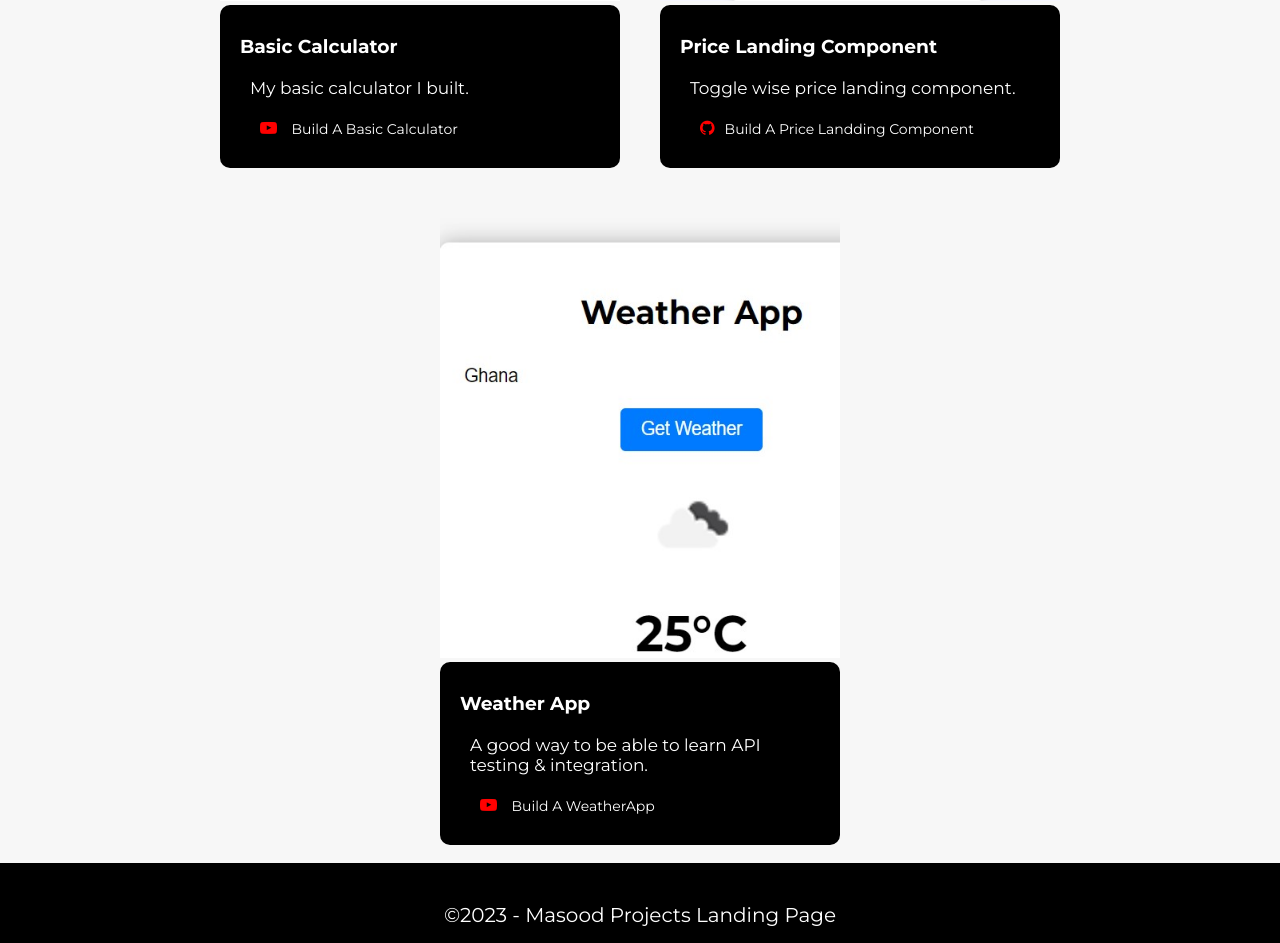
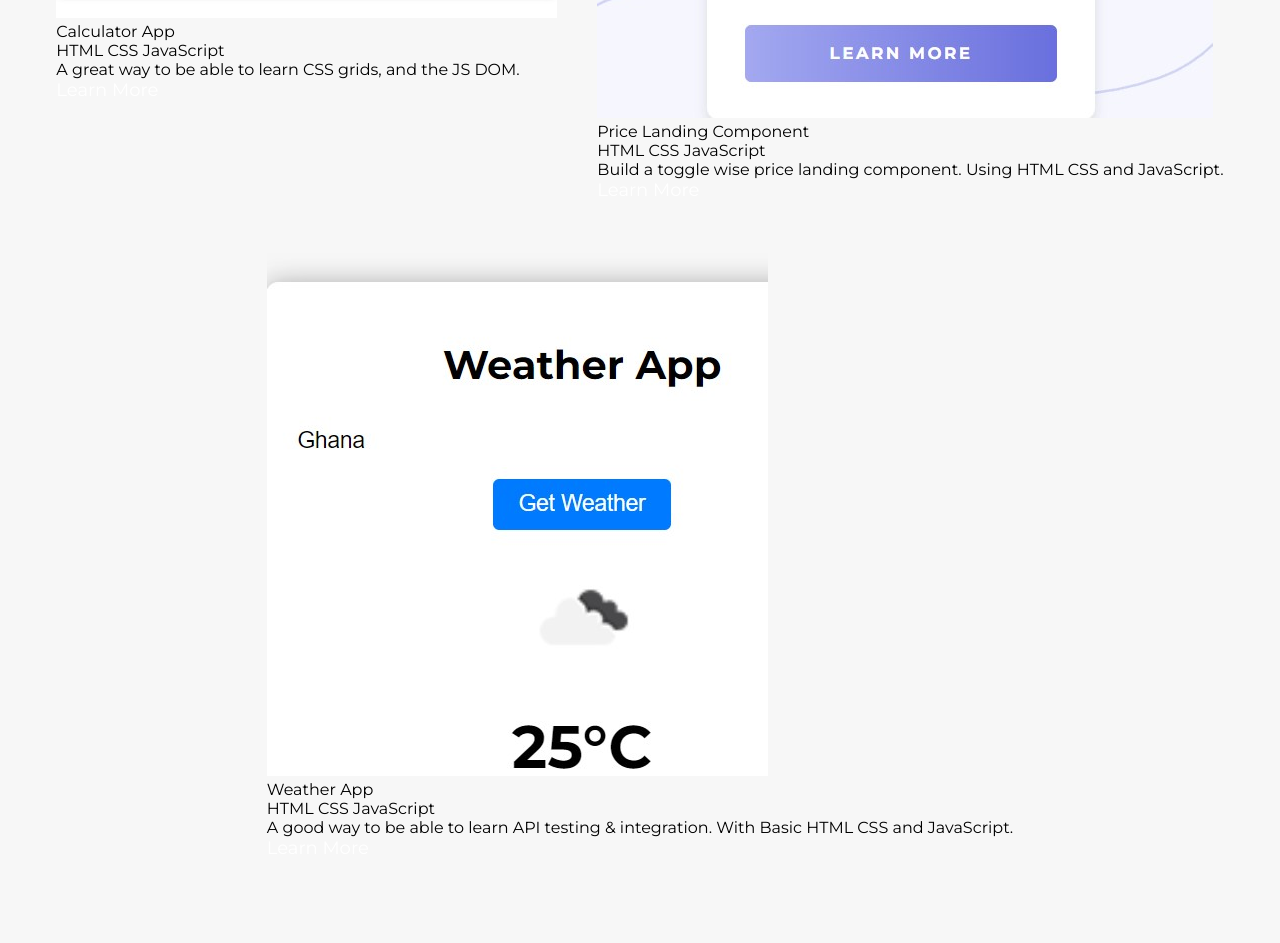
Before and after one commit to Masood-zone/Projects_Site, a plain HTML site: page index.html in a window 1280 px wide. Shown: the part 760-1703 px from the top of the page. After the commit the page ends 1637 px from the top, so only its background shows below. Drawn offline with Linux system fonts and the light colour scheme.

Commit message:
Revamped structure

```diff
--- a/index.html
+++ b/index.html
@@ -12,7 +12,7 @@
 
 <body>
     <div class="header">
-        <h1>Kirito Projects</h1>
+        <h1>Kirito Projects Page</h1>
         <nav>
             <ul>
                 <li><a href="index.html">Home</a></li>
@@ -22,50 +22,66 @@
             </ul>
         </nav>
     </div>
-
     <div class="container">
-        <div class="show">
-            <h1>My Projects Page</h1>
-        </div>
         <div class="content">
-            <div class="box">
-                <img src="images/calculator.jpg" alt="Basic calculator app">
-                <div class="detail">
-                    <h3>Basic Calculator</h3>
-                    <p>My basic calculator I built.</p>
-                    <p><span><i class="fa fa-youtube-play"></i></span> <a href="https://youtu.be/g6v_vbqKYeU?t=13245"
-                            target="_blank">Build A Basic Calculator</a></p>
+            <div class="card">
+                <div class="img">
+                    <img src="images/calculator.jpg">
+                </div>
+                <div class="top-text">
+                    <div class="name">Calculator App</div>
+                    <p><span class="html">HTML</span> <span class="css">CSS</span> <span class="js">JavaScript</span>
+                    </p>
+                </div>
+                <div class="bottom-text">
+                    <div class="text">
+                        A great way to be able to learn CSS grids, and the JS DOM.
+                    </div>
+                    <div class="btn">
+                        <a href="https://youtu.be/g6v_vbqKYeU?t=13245" target="_blank">Learn More</a>
+                    </div>
                 </div>
             </div>
-            <div class="box">
-                <img src="images/pricelanding.jpg" alt="Price Landing Component app">
-                <div class="detail">
-                    <h3>Price Landing Component</h3>
-                    <p>Toggle wise price landing component.</p>
-                    <p><span><i class="fa fa-github"></i></span><a
-                            href="https://www.frontendmentor.io/challenges/pricing-component-with-toggle-8vPwRMIC"
-                            target="_blank">Build
-                            A Price Landding
-                            Component</a></p>
+            <div class="card">
+                <div class="img">
+                    <img src="images/pricelanding.jpg">
+                </div>
+                <div class="top-text">
+                    <div class="name">Price Landing Component</div>
+                    <p><span class="html">HTML</span> <span class="css">CSS</span> <span class="js">JavaScript</span>
+                    </p>
+                </div>
+                <div class="bottom-text">
+                    <div class="text">
+                        Build a toggle wise price landing component.
+                        Using HTML CSS and JavaScript.
+                    </div>
+                    <div class="btn">
+                        <a href="https://www.frontendmentor.io/challenges/pricing-component-with-toggle-8vPwRMIC"
+                            target="_blank">Learn More</a>
+                    </div>
                 </div>
             </div>
-            <div class="box">
-                <img src="images/weatherapp.jpg" alt="Weather app">
-                <div class="detail">
-                    <h3>Weather App</h3>
-                    <p>A good way to be able to learn API testing & integration.</p>
-                    <p><span><i class="fa fa-youtube-play"></i></span> <a href="https://youtu.be/g6v_vbqKYeU?t=136"
-                            target="_blank">Build A WeatherApp</a></p>
+            <div class="card">
+                <div class="img">
+                    <img src="images/weatherapp.jpg">
+                </div>
+                <div class="top-text">
+                    <div class="name">Weather App</div>
+                    <p><span class="html">HTML</span> <span class="css">CSS</span> <span class="js">JavaScript</span>
+                    </p>
+                </div>
+                <div class="bottom-text">
+                    <div class="text">
+                        A good way to be able to learn API testing & integration. With Basic HTML CSS and JavaScript.
+                    </div>
+                    <div class="btn">
+                        <a href="https://youtu.be/g6v_vbqKYeU?t=136" target="_blank">Learn More</a>
+                    </div>
                 </div>
             </div>
         </div>
     </div>
-
-    <div class="footer">
-        <footer>
-            &copy;2023 - Masood Projects Landing Page
-        </footer>
-    </div>
 </body>
 
 </html>
```
